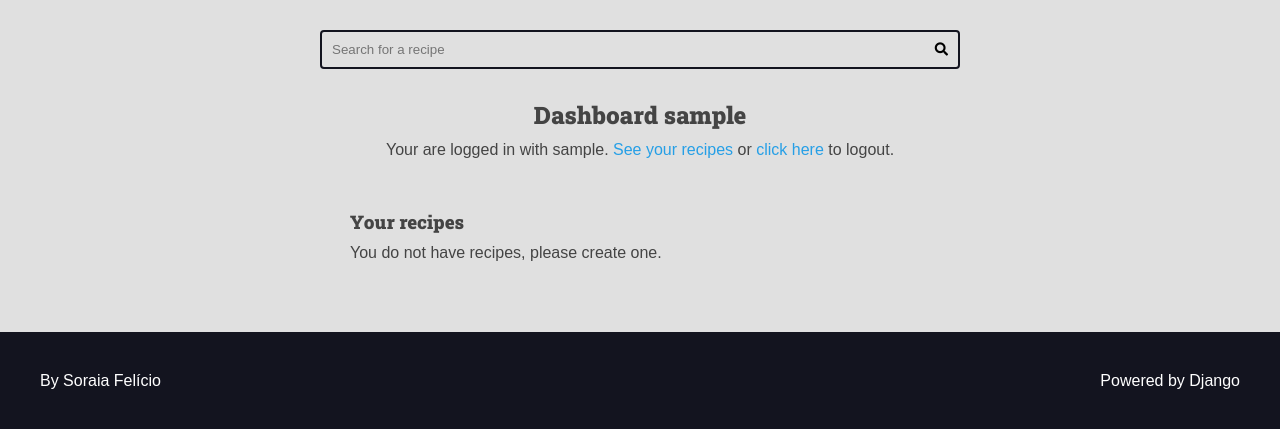
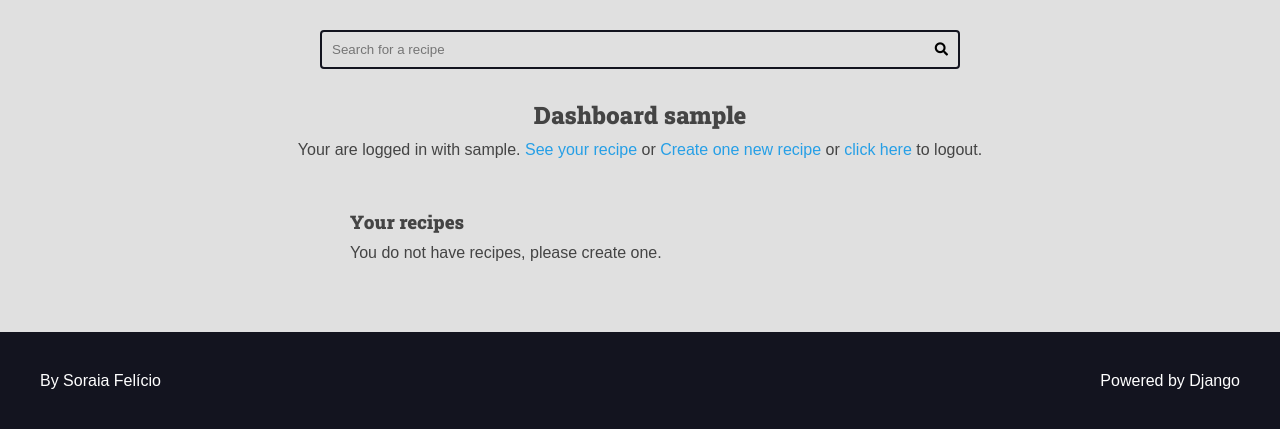
Before and after one commit to soraiapacheco/curso-django-projeto1, a Django app: page /authors/dashboard/ in a window 1280 px wide. Shown: the part 113-542 px from the top of the page. Run offline with Django 4.2, Linux system fonts and the light colour scheme; the visitor is signed in with stand-in values (Sample User, id 1); data that the repository does not hold is empty.

Commit message:
creating the new recipes in the dashboard of the author

```diff
--- a/authors/templates/authors/partials/login_messages.html
+++ b/authors/templates/authors/partials/login_messages.html
@@ -2,7 +2,9 @@
 <div class="login-message">
     Your are logged in with
     {{request.user.username}}.
-    <a href="{%url 'authors:dashboard' %}">See your recipes</a> or
+    <a href="{%url 'authors:dashboard' %}">See your recipe</a> or
+    <a href="{%url 'authors:dashboard_recipe_new' %}">Create one new recipe</a> or
+
     <form class="inline-form" action="{%url 'authors:logout'%}" method='POST'>
         {% csrf_token %}
         <input type="hidden" name = "username" value="{{request.user.username}}">
--- a/authors/urls.py
+++ b/authors/urls.py
@@ -12,6 +12,9 @@ urlpatterns = [
     path('login/create/', views.login_create, name='login_create'),
     path('logout/', views.logout_view, name='logout'),
     path('dashboard/', views.dashboard, name='dashboard'),
+    path('dashboard/recipe/new/',
+         views.dashboard_recipe_new, name='dashboard_recipe_new'),
+
     path('dashboard/recipe/<int:id>/edit/',
          views.dashboard_recipe_edit, name='dashboard_recipe_edit'),
 
--- a/authors/views.py
+++ b/authors/views.py
@@ -122,10 +122,51 @@ def dashboard_recipe_edit(request, id):
 
     form = AuthorRecipeForm(
         request.POST or None,
+        files=request.FILES or None,  # for files of images
         instance=recipe
     )
+
+    if form.is_valid():
+        # form is valid
+        # it grants that the form is salved in recipes but doesn´t send to database
+        # that is done to conclude the form with values valid and it performes the
+        # validation
+        recipe = form.save(commit=False)
+        recipe.author = request.user
+        recipe.preparation_steps_is_html = False
+        recipe.is_published = False
+
+        # now, the form is salved in the database
+        recipe.save()
+        messages.success(request, 'Your recipe has been successfully saved!')
+        return redirect(reverse('authors:dashboard_recipe_edit', args=(id,)))
 
     return render(request, 'authors/pages/dashboard_recipe.html', context={
         'recipe': recipe,
         'form': form
     })
+
+
+@login_required(login_url='authors:login', redirect_field_name='next')
+def dashboard_recipe_new(request):
+
+    form = AuthorRecipeForm(
+        request.POST or None,
+        files=request.FILES or None  # for files of images
+    )
+
+    # if the form is valid then save this form
+    if form.is_valid():
+        recipe = form.save(commit=False)
+        recipe.author = request.user
+        recipe.preparation_steps_is_html = False
+        recipe.is_published = False
+
+        # now, the form is salved in the database
+        recipe.save()
+        messages.success(request, 'Your recipe has been successfully created!')
+        return redirect(reverse('authors:dashboard'))
+
+    return render(request, 'authors/pages/dashboard_recipe.html', context={
+        'form': form
+    })
--- a/base_templates/global/partials/form.html
+++ b/base_templates/global/partials/form.html
@@ -1,5 +1,8 @@
 <div class="main-content container">
-    <form class='main-form' action="{{form_action}}" method="POST">
+    <form class='main-form'
+    action="{{form_action}}"
+    method="POST"
+    enctype="multipart/form-data">
         {% csrf_token %}
         <div class="form-content form-content-grid">
             {% for  field in form  %}
```
